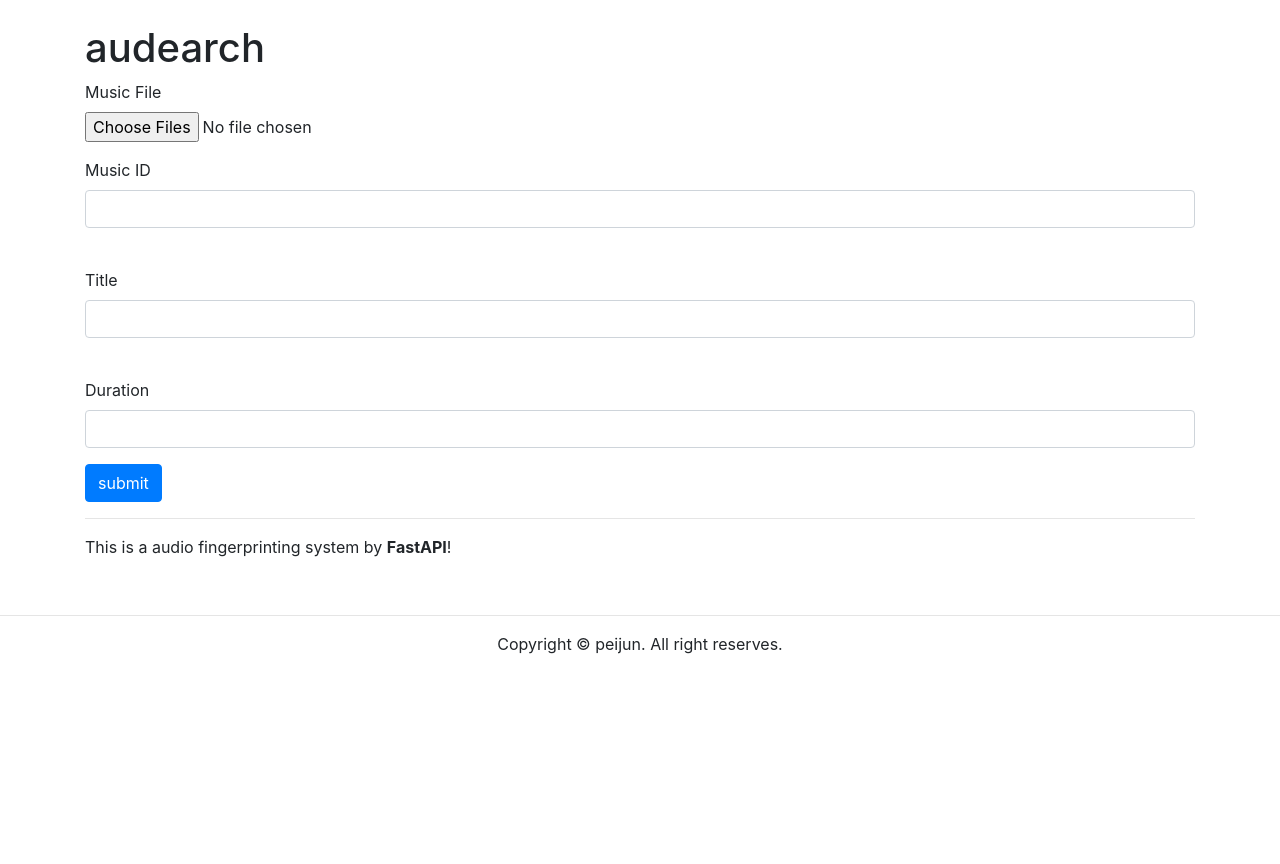
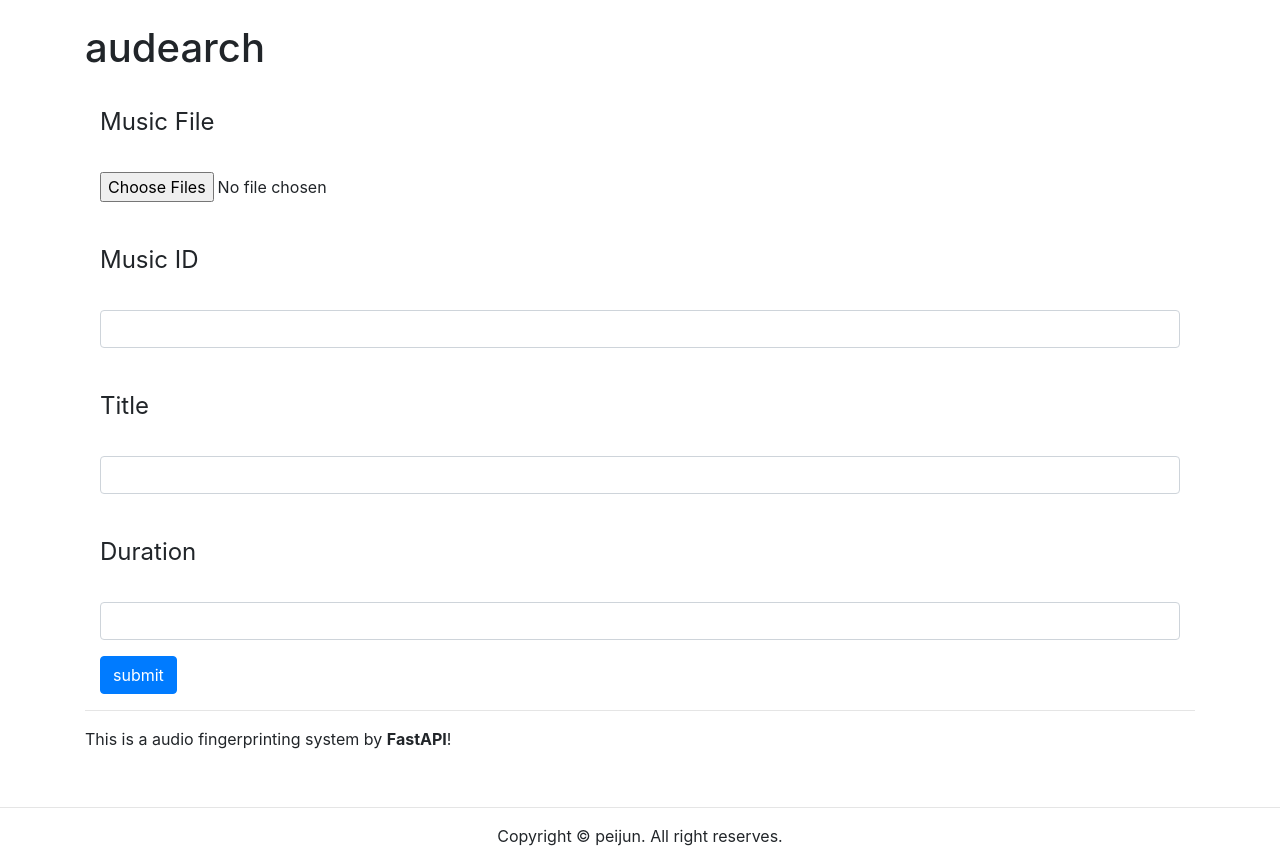
Before and after one commit to audearch/audearch-web, a FastAPI app: page /upload in a window 1280 px wide. Before the commit the page ends 654 px from the top, so only its background shows below. Run offline with FastAPI, Linux system fonts and the light colour scheme; some libraries are stand-ins or nearby versions.

Commit message:
style: Improve design

```diff
--- a/audearch-web/templates/upload.html
+++ b/audearch-web/templates/upload.html
@@ -6,27 +6,27 @@
         <h1>audearch</h1>
     </div>
 </div>
+<div class="container-fluid">
     <form action="/upload_file/" enctype="multipart/form-data" method="post">
         <div class="form-group">
-        <label for="files">Music File</label>
+            　　<legend for="files">Music File</legend>
             　　<input name="files" type="file" id="files" class="form-control-file" multiple>
         </div>
         <div class="form-group">
-        <label for="music_id">Music ID</label>
+            　　<legend for="music_id">Music ID</legend>
             　　<input name="music_id" type="text" class="form-control" id="music_id" multiple>
         </div>
-    <br>
         <div class="form-group">
-        <label for="title">Title</label>
+            　　<legend for="title">Title</legend>
             　　<input name="title" id="title" type="text" class="form-control" multiple>
         </div>
-    <br>
         <div class="form-group">
-        <label for="duration">Duration</label>
+            　　<legend for="duration">Duration</legend>
             　　<input name="duration" id="duration" type="text" class="form-control" multiple>
         </div>
         <button class="btn btn-primary" type="submit">submit</button>
     </form>
+</div>
 
 <hr>
 <p>This is a audio fingerprinting system by <b>FastAPI</b>!</p>
```
Lines whose indentation alone changed are shown as unchanged.
